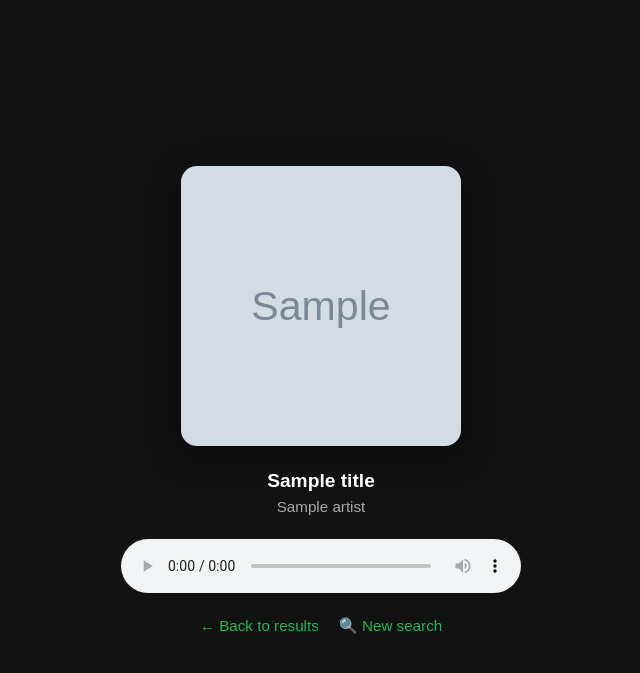
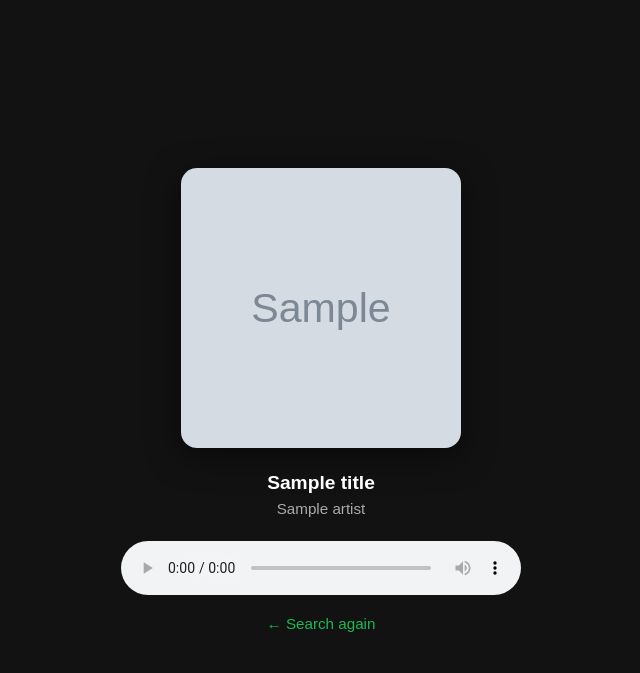
Before and after one commit to Jeetthakkar16/PulsePlay, a Flask app: template templates/player.html in a window 1280 px wide. Shown: the top 673 px of the page, without its empty margins (319-959 px from the left). Run offline with Flask 3, Linux system fonts and the light colour scheme; the template is opened without the code that fills it: most values are stand-ins (such as "Sample title", 1, 10 or a date in 2020); grey boxes marked "Sample" are stand-in pictures.

Commit message:
Refactor player.html layout and links
Updated audio element margin and modified search link.

```diff
--- a/templates/player.html
+++ b/templates/player.html
@@ -39,11 +39,7 @@
         audio {
             width: 100%;
             max-width: 400px;
-            margin-bottom: 24px;
-        }
-        .links {
-            display: flex;
-            gap: 20px;
+            margin-bottom: 20px;
         }
         a {
             color: #1db954;
@@ -54,15 +50,12 @@
     </style>
 </head>
 <body>
-    <img src="{{ thumbnail }}" alt="{{ title }}" onerror="this.src='https://via.placeholder.com/280x280/282828/aaa?text=♪'">
+    <img src="{{ thumbnail }}" alt="{{ title }}">
     <h2>{{ title }}</h2>
     <p>{{ artist }}</p>
     <audio controls autoplay>
         <source src="{{ audio_url }}" type="audio/mpeg">
     </audio>
-    <div class="links">
-        <a href="javascript:history.back()">← Back to results</a>
-        <a href="/">🔍 New search</a>
-    </div>
+    <a href="/">← Search again</a>
 </body>
 </html>
```
